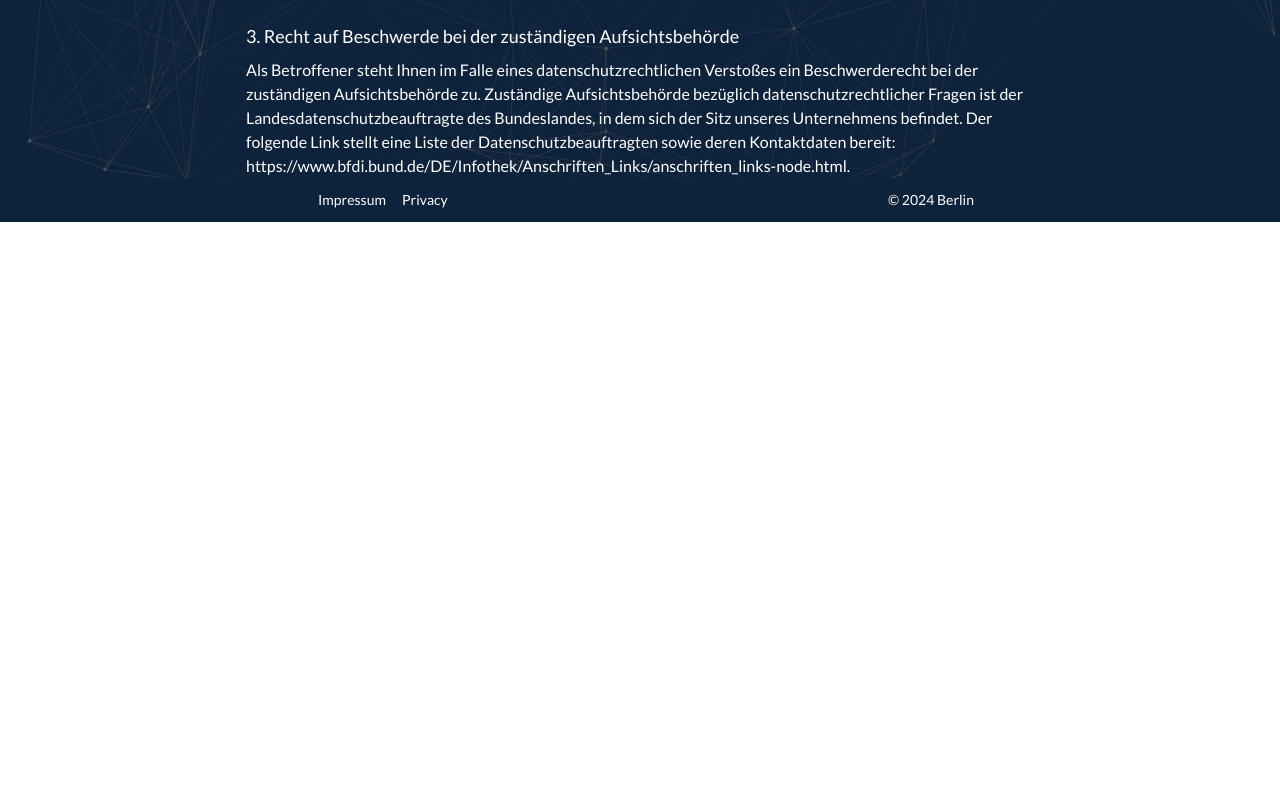
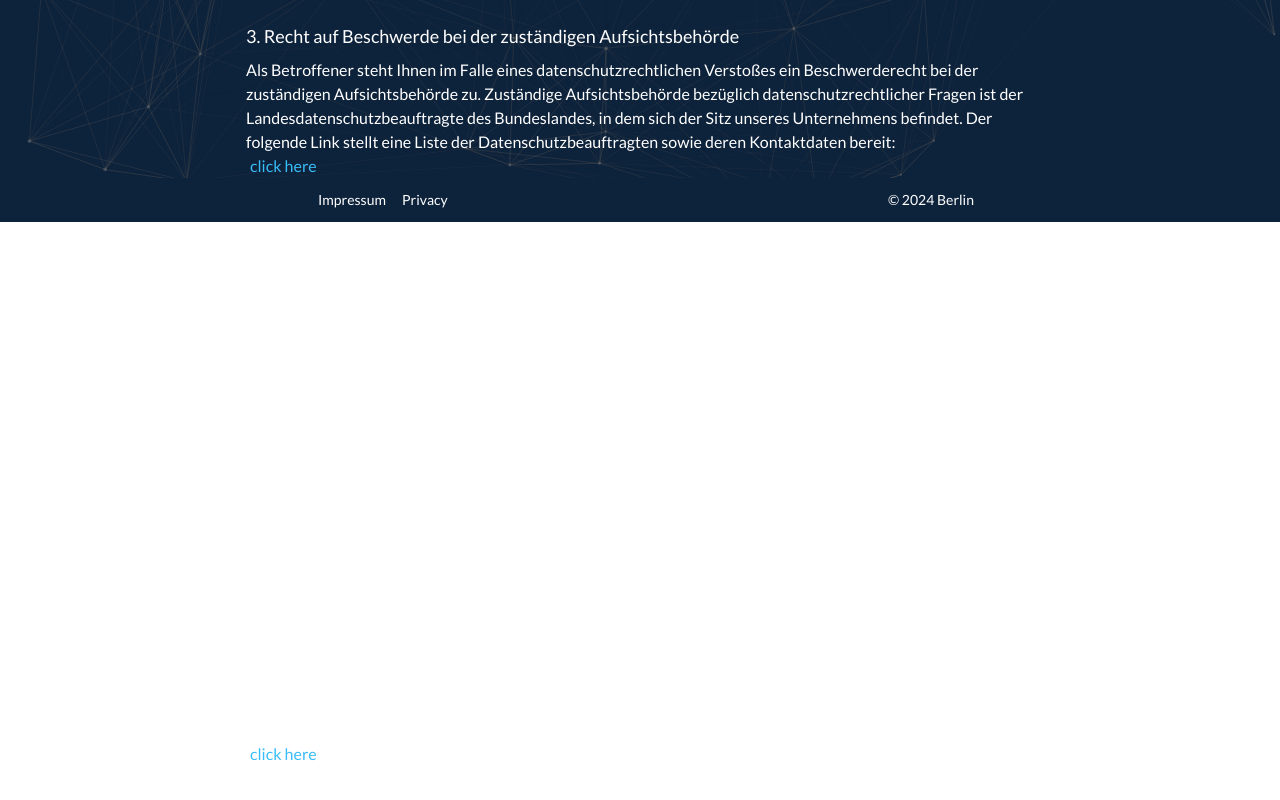
Before and after one commit to krisbaranski/portfolio, a React (Create React App) app: page /policy in a window 1280 px wide. Shown: the part 578-1378 px from the top of the page. Built offline with nearby package versions, Linux system fonts and the light colour scheme.

Commit message:
docs: correct links in json data for better styling

```diff
--- a/src/data/policyData.js
+++ b/src/data/policyData.js
@@ -18,8 +18,14 @@ const policyData = [
     title: '3. Recht auf Beschwerde bei der zuständigen Aufsichtsbehörde ',
     content:
       'Als Betroffener steht Ihnen im Falle eines datenschutzrechtlichen Verstoßes ein Beschwerderecht bei der zuständigen Aufsichtsbehörde zu. Zuständige Aufsichtsbehörde bezüglich datenschutzrechtlicher Fragen ist der Landesdatenschutzbeauftragte des Bundeslandes, in dem sich der Sitz unseres Unternehmens befindet. Der folgende Link stellt eine Liste der Datenschutzbeauftragten sowie deren Kontaktdaten bereit: ',
-    address:
-      'https://www.bfdi.bund.de/DE/Infothek/Anschriften_Links/anschriften_links-node.html.',
+    address: (
+      <a
+        href="https://www.bfdi.bund.de/DE/Infothek/Anschriften_Links/anschriften_links-node.html"
+        className="text-bold px-1 text-sky-400 hover:text-sky-200"
+      >
+        click here
+      </a>
+    ),
   },
   {
     id: 3,
@@ -37,9 +43,15 @@ const policyData = [
     id: 5,
     title: '6. Speicherdauer von Beiträgen und Kommentaren',
     content:
-      'Beiträge und Kommentare sowie damit in Verbindung stehende Daten, wie beispielsweise IP-Adressen, werden gespeichert. Der Inhalt verbleibt auf unserer Website, bis er vollständig gelöscht wurde oder aus rechtlichen Gründen gelöscht werden musste. Die Speicherung der Beiträge und Kommentare erfolgt auf Grundlage Ihrer Einwilligung (Art. 6 Abs. 1 lit. a DSGVO). Ein Widerruf Ihrer bereits erteilten Einwilligung ist jederzeit möglich. Für den Widerruf genügt eine formlose Mitteilung per E-Mail. Die Rechtmäßigkeit bereits erfolgter Datenverarbeitungsvorgänge bleibt vom Widerruf unberührt.',
-    address:
-      'Quelle: https://www.mein-datenschutzbeauftragter.de/ Datenschutz-Konfigurator',
+      'Beiträge und Kommentare sowie damit in Verbindung stehende Daten, wie beispielsweise IP-Adressen, werden gespeichert. Der Inhalt verbleibt auf unserer Website, bis er vollständig gelöscht wurde oder aus rechtlichen Gründen gelöscht werden musste. Die Speicherung der Beiträge und Kommentare erfolgt auf Grundlage Ihrer Einwilligung (Art. 6 Abs. 1 lit. a DSGVO). Ein Widerruf Ihrer bereits erteilten Einwilligung ist jederzeit möglich. Für den Widerruf genügt eine formlose Mitteilung per E-Mail. Die Rechtmäßigkeit bereits erfolgter Datenverarbeitungsvorgänge bleibt vom Widerruf unberührt. Quelle: ',
+    address: (
+      <a
+        href="https://www.mein-datenschutzbeauftragter.de/"
+        className="text-bold px-1 text-sky-400 hover:text-sky-200"
+      >
+        click here
+      </a>
+    ),
   },
 ];
 
```
